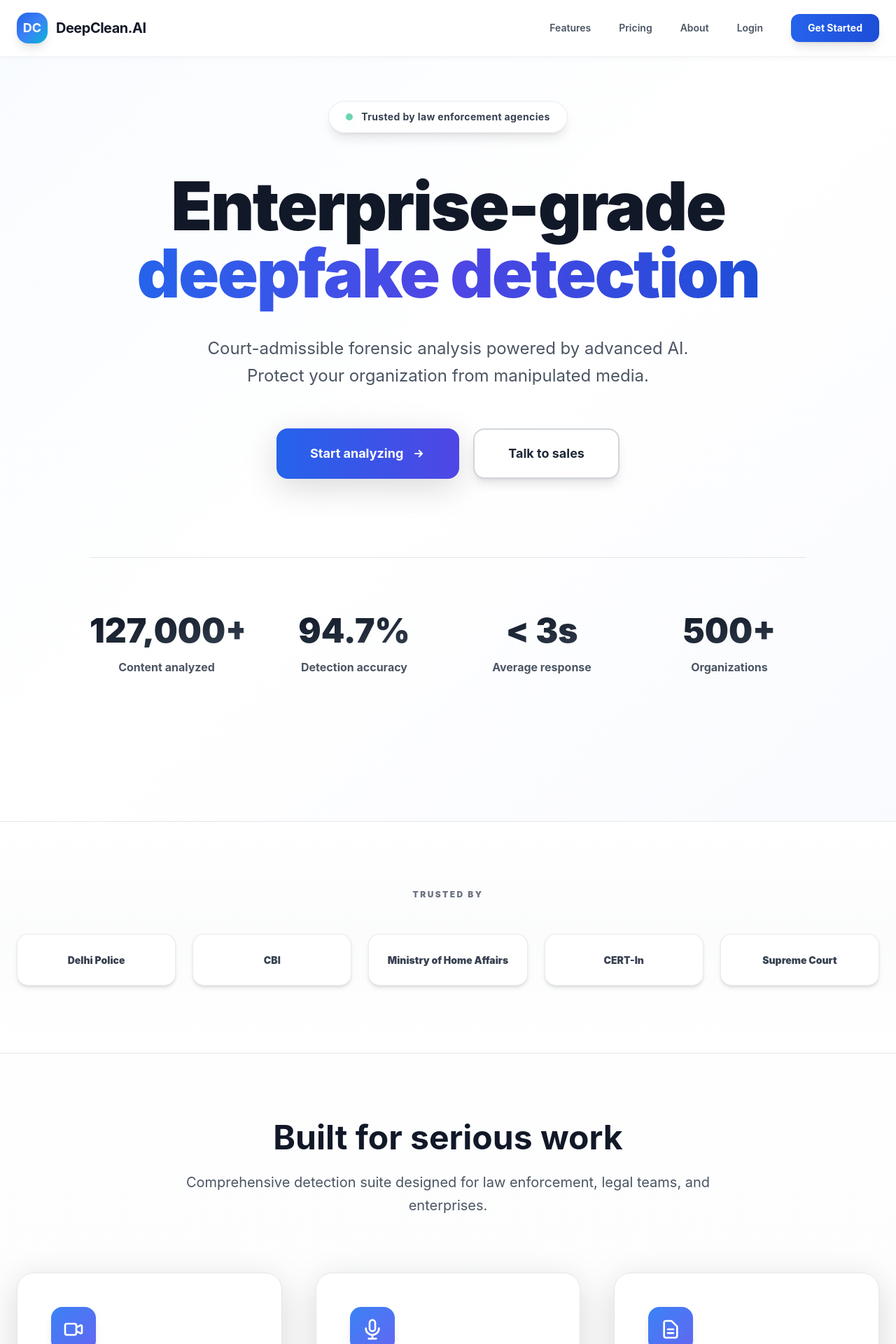
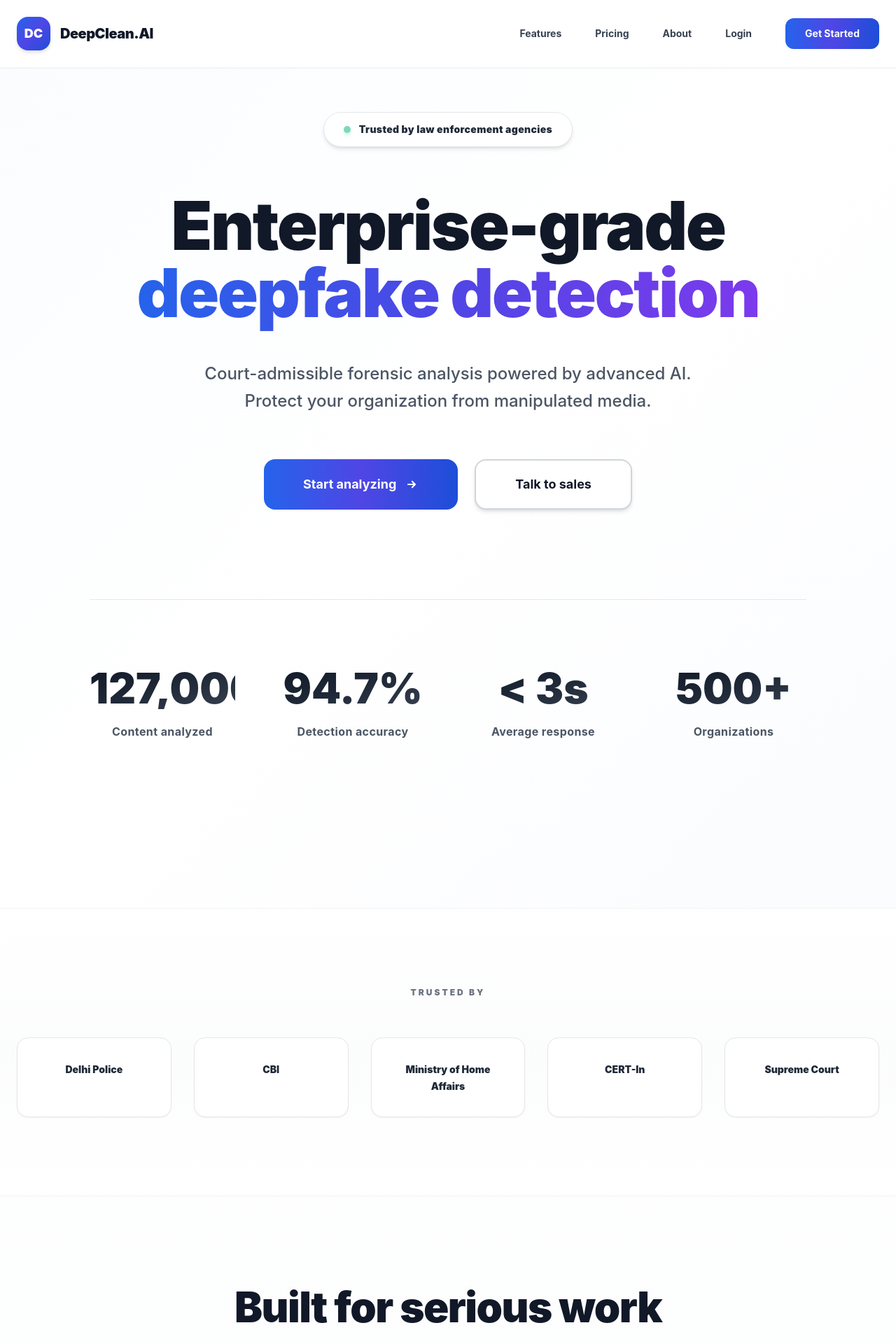
Before and after one commit to sumansingh20/DeepClean.Ai, a Next.js app in the folder frontend/: page / in a window 1280 px wide. Shown: the top 1920 px of the page at 70% size. Built offline with nearby package versions, Linux system fonts and the light colour scheme.

Commit message:
Enhanced light design across all pages - refined navigation, better spacing, sophisticated gradients, and premium UI elements

```diff
--- a/frontend/app/page.tsx
+++ b/frontend/app/page.tsx
@@ -6,22 +6,22 @@
   return (
     <div className="min-h-screen bg-gradient-to-b from-white to-gray-50">
       {/* Navigation */}
-      <nav className="fixed top-0 left-0 right-0 z-50 bg-white/90 backdrop-blur-xl border-b border-gray-200/50 shadow-soft">
+      <nav className="fixed top-0 left-0 right-0 z-50 bg-white/95 backdrop-blur-2xl border-b border-gray-100 shadow-sm">
         <div className="max-w-7xl mx-auto px-6">
-          <div className="flex justify-between items-center h-20">
-            <Link href="/" className="flex items-center gap-3 group">
-              <div className="w-11 h-11 bg-gradient-to-br from-blue-600 via-blue-500 to-cyan-500 rounded-2xl flex items-center justify-center shadow-lg group-hover:shadow-xl transition-all group-hover:scale-105">
-                <span className="text-white font-bold text-lg">DC</span>
+          <div className="flex justify-between items-center h-24">
+            <Link href="/" className="flex items-center gap-3.5 group">
+              <div className="w-12 h-12 bg-gradient-to-br from-blue-600 via-indigo-600 to-blue-700 rounded-2xl flex items-center justify-center shadow-md group-hover:shadow-lg transition-all duration-300 group-hover:scale-105">
+                <span className="text-white font-black text-lg">DC</span>
               </div>
-              <span className="font-bold text-gray-900 text-xl tracking-tight">DeepClean.AI</span>
+              <span className="font-black text-gray-900 text-xl tracking-tight">DeepClean.AI</span>
             </Link>
 
-            <div className="hidden md:flex items-center gap-10">
-              <Link href="/features" className="text-sm font-semibold text-gray-600 hover:text-blue-600 transition-colors">Features</Link>
-              <Link href="/pricing" className="text-sm font-semibold text-gray-600 hover:text-blue-600 transition-colors">Pricing</Link>
-              <Link href="/about" className="text-sm font-semibold text-gray-600 hover:text-blue-600 transition-colors">About</Link>
-              <Link href="/login" className="text-sm font-semibold text-gray-600 hover:text-blue-600 transition-colors">Login</Link>
-              <Link href="/register" className="px-6 py-2.5 bg-gradient-to-r from-blue-600 to-blue-700 text-white text-sm font-bold rounded-xl hover:from-blue-700 hover:to-blue-800 transition-all shadow-lg hover:shadow-xl hover:-translate-y-0.5">
+            <div className="hidden md:flex items-center gap-12">
+              <Link href="/features" className="text-sm font-bold text-gray-700 hover:text-blue-600 transition-colors duration-200">Features</Link>
+              <Link href="/pricing" className="text-sm font-bold text-gray-700 hover:text-blue-600 transition-colors duration-200">Pricing</Link>
+              <Link href="/about" className="text-sm font-bold text-gray-700 hover:text-blue-600 transition-colors duration-200">About</Link>
+              <Link href="/login" className="text-sm font-bold text-gray-700 hover:text-blue-600 transition-colors duration-200">Login</Link>
+              <Link href="/register" className="px-7 py-3 bg-gradient-to-r from-blue-600 via-indigo-600 to-blue-700 text-white text-sm font-bold rounded-xl hover:shadow-lg transition-all duration-300 hover:-translate-y-0.5">
                 Get Started
               </Link>
             </div>
@@ -30,48 +30,48 @@
       </nav>
 
       {/* Hero Section */}
-      <section className="relative pt-36 pb-28 px-6 bg-gradient-to-br from-blue-50/40 via-white to-indigo-50/30">
+      <section className="relative pt-40 pb-32 px-6 bg-gradient-to-br from-blue-50/30 via-white via-50% to-indigo-50/20">
         <div className="max-w-7xl mx-auto">
           {/* Trust Badge */}
-          <div className="flex justify-center mb-14">
-            <div className="inline-flex items-center gap-3 px-6 py-3 bg-white/80 rounded-full border border-gray-200/80 shadow-lg hover:shadow-xl transition-all backdrop-blur-sm">
-              <div className="w-2.5 h-2.5 bg-emerald-500 rounded-full animate-pulse shadow-lg shadow-emerald-500/50"></div>
-              <span className="text-sm font-bold text-gray-700 tracking-wide">Trusted by law enforcement agencies</span>
+          <div className="flex justify-center mb-16">
+            <div className="inline-flex items-center gap-3 px-7 py-3.5 bg-white rounded-full border border-gray-200 shadow-md hover:shadow-lg transition-all duration-300 backdrop-blur-sm">
+              <div className="w-2.5 h-2.5 bg-emerald-500 rounded-full animate-pulse shadow-md shadow-emerald-500/40"></div>
+              <span className="text-sm font-black text-gray-800 tracking-wide">Trusted by law enforcement agencies</span>
             </div>
           </div>
 
           {/* Main Headline */}
-          <div className="text-center max-w-5xl mx-auto mb-24">
-            <h1 className="text-7xl md:text-8xl font-black text-gray-900 mb-10 tracking-tight leading-[1.05]">
+          <div className="text-center max-w-5xl mx-auto mb-28">
+            <h1 className="text-7xl md:text-8xl font-black text-gray-900 mb-12 tracking-tight leading-[1.02] antialiased">
               Enterprise-grade<br/>
-              <span className="bg-gradient-to-r from-blue-600 via-indigo-600 to-blue-700 bg-clip-text text-transparent">deepfake detection</span>
+              <span className="bg-gradient-to-r from-blue-600 via-indigo-600 to-violet-600 bg-clip-text text-transparent">deepfake detection</span>
             </h1>
 
-            <p className="text-2xl text-gray-600 max-w-3xl mx-auto mb-14 leading-relaxed">
+            <p className="text-2xl text-gray-600 max-w-3xl mx-auto mb-16 leading-relaxed font-medium">
               Court-admissible forensic analysis powered by advanced AI.<br/>Protect your organization from manipulated media.
             </p>
 
             {/* CTA Buttons */}
-            <div className="flex flex-col sm:flex-row gap-5 justify-center mb-28">
+            <div className="flex flex-col sm:flex-row gap-6 justify-center mb-32">
               <Link
                 href="/analysis"
-                className="group px-12 py-5 bg-gradient-to-r from-blue-600 to-indigo-600 text-white text-lg font-bold rounded-2xl hover:from-blue-700 hover:to-indigo-700 transition-all shadow-xl hover:shadow-2xl hover:-translate-y-1 inline-flex items-center justify-center gap-3"
+                className="group px-14 py-5 bg-gradient-to-r from-blue-600 via-indigo-600 to-blue-700 text-white text-lg font-bold rounded-2xl hover:shadow-2xl transition-all duration-300 hover:-translate-y-1 inline-flex items-center justify-center gap-3"
               >
                 Start analyzing
-                <svg className="w-5 h-5 group-hover:translate-x-1 transition-transform" fill="none" stroke="currentColor" viewBox="0 0 24 24">
+                <svg className="w-5 h-5 group-hover:translate-x-1 transition-transform duration-200" fill="none" stroke="currentColor" viewBox="0 0 24 24">
                   <path strokeLinecap="round" strokeLinejoin="round" strokeWidth={2.5} d="M13 7l5 5m0 0l-5 5m5-5H6" />
                 </svg>
               </Link>
               <Link
                 href="/contact"
-                className="px-12 py-5 bg-white text-gray-800 text-lg font-bold rounded-2xl hover:bg-gray-50 transition-all border-2 border-gray-300 shadow-lg hover:shadow-xl hover:-translate-y-1"
+                className="px-14 py-5 bg-white text-gray-900 text-lg font-bold rounded-2xl hover:bg-gray-50 transition-all duration-300 border-2 border-gray-300 hover:border-gray-400 shadow-md hover:shadow-lg hover:-translate-y-1"
               >
                 Talk to sales
               </Link>
             </div>
 
             {/* Stats */}
-            <div className="grid grid-cols-2 lg:grid-cols-4 gap-12 pt-20 border-t border-gray-200">
+            <div className="grid grid-cols-2 lg:grid-cols-4 gap-16 pt-24 border-t border-gray-200">
               {[
                 { value: "127,000+", label: "Content analyzed" },
                 { value: "94.7%", label: "Detection accuracy" },
@@ -79,8 +79,8 @@
                 { value: "500+", label: "Organizations" }
               ].map((stat, i) => (
                 <div key={i} className="text-center group cursor-default">
-                  <div className="text-5xl font-black bg-gradient-to-br from-gray-900 via-gray-800 to-gray-700 bg-clip-text text-transparent mb-4 group-hover:scale-110 transition-transform duration-300">{stat.value}</div>
-                  <div className="text-base font-bold text-gray-600">{stat.label}</div>
+                  <div className="text-6xl font-black bg-gradient-to-br from-gray-900 via-gray-800 to-gray-700 bg-clip-text text-transparent mb-5 group-hover:scale-105 transition-transform duration-300">{stat.value}</div>
+                  <div className="text-base font-bold text-gray-600 tracking-wide">{stat.label}</div>
                 </div>
               ))}
             </div>
@@ -89,13 +89,13 @@
       </section>
 
       {/* Social Proof */}
-      <section className="py-24 bg-gradient-to-b from-white via-gray-50/50 to-white border-y border-gray-200">
+      <section className="py-28 bg-gradient-to-b from-white via-gray-50/40 to-white border-y border-gray-100">
         <div className="max-w-7xl mx-auto px-6">
-          <p className="text-center text-xs font-black text-gray-500 mb-12 tracking-[0.2em]">TRUSTED BY</p>
-          <div className="grid grid-cols-2 md:grid-cols-5 gap-6">
+          <p className="text-center text-xs font-black text-gray-500 mb-14 tracking-[0.25em]">TRUSTED BY</p>
+          <div className="grid grid-cols-2 md:grid-cols-5 gap-8">
             {['Delhi Police', 'CBI', 'Ministry of Home Affairs', 'CERT-In', 'Supreme Court'].map((org) => (
-              <div key={org} className="text-center p-6 bg-white rounded-2xl border border-gray-200/80 shadow-md hover:shadow-xl transition-all hover:-translate-y-1 group">
-                <span className="text-sm font-black text-gray-700 group-hover:text-blue-600 transition-colors">{org}</span>
+              <div key={org} className="text-center py-8 px-6 bg-white rounded-2xl border border-gray-200 shadow-sm hover:shadow-md transition-all duration-300 hover:-translate-y-1 group">
+                <span className="text-sm font-black text-gray-800 group-hover:text-blue-600 transition-colors duration-200">{org}</span>
               </div>
             ))}
           </div>
@@ -103,16 +103,16 @@
       </section>
 
       {/* Features Overview */}
-      <section className="py-24 px-6">
+      <section className="py-32 px-6">
         <div className="max-w-7xl mx-auto">
-          <div className="text-center max-w-3xl mx-auto mb-20">
-            <h2 className="text-5xl font-bold text-gray-900 mb-6">Built for serious work</h2>
-            <p className="text-xl text-gray-600 leading-relaxed">
+          <div className="text-center max-w-3xl mx-auto mb-24">
+            <h2 className="text-6xl font-black text-gray-900 mb-8 tracking-tight">Built for serious work</h2>
+            <p className="text-xl text-gray-600 leading-relaxed font-medium">
               Comprehensive detection suite designed for law enforcement, legal teams, and enterprises.
             </p>
           </div>
 
-          <div className="grid md:grid-cols-3 gap-12">
+          <div className="grid md:grid-cols-3 gap-10">
             {[
               {
                 title: "Video & Image Analysis",
@@ -133,18 +133,18 @@
                 icon: "M9 12h6m-6 4h6m2 5H7a2 2 0 01-2-2V5a2 2 0 012-2h5.586a1 1 0 01.707.293l5.414 5.414a1 1 0 01.293.707V19a2 2 0 01-2 2z"
               }
             ].map((feature, i) => (
-              <div key={i} className="group relative p-12 bg-white rounded-3xl border border-gray-200 hover:border-blue-400 transition-all shadow-xl hover:shadow-2xl hover:-translate-y-2 duration-300">
-                <div className="w-16 h-16 bg-gradient-to-br from-blue-500 to-indigo-500 rounded-2xl flex items-center justify-center mb-8 group-hover:scale-110 transition-transform shadow-lg">
-                  <svg className="w-8 h-8 text-white" fill="none" stroke="currentColor" viewBox="0 0 24 24">
+              <div key={i} className="group relative p-12 bg-white rounded-3xl border border-gray-200 hover:border-blue-300 transition-all duration-300 shadow-lg hover:shadow-xl hover:-translate-y-2">
+                <div className="w-20 h-20 bg-gradient-to-br from-blue-600 via-indigo-600 to-violet-600 rounded-2xl flex items-center justify-center mb-10 group-hover:scale-105 transition-transform duration-300 shadow-md">
+                  <svg className="w-10 h-10 text-white" fill="none" stroke="currentColor" viewBox="0 0 24 24">
                     <path strokeLinecap="round" strokeLinejoin="round" strokeWidth={2} d={feature.icon} />
                   </svg>
                 </div>
-                <h3 className="text-2xl font-black text-gray-900 mb-5">{feature.title}</h3>
-                <p className="text-gray-600 mb-10 leading-relaxed">{feature.description}</p>
+                <h3 className="text-3xl font-black text-gray-900 mb-6">{feature.title}</h3>
+                <p className="text-gray-600 mb-10 leading-relaxed text-base">{feature.description}</p>
                 <ul className="space-y-4">
                   {feature.features.map((item, j) => (
                     <li key={j} className="flex items-center gap-3 text-sm font-bold text-gray-700">
-                      <div className="w-2 h-2 rounded-full bg-gradient-to-r from-blue-600 to-indigo-600 shadow-sm"></div>
+                      <div className="w-2 h-2 rounded-full bg-gradient-to-r from-blue-600 to-indigo-600"></div>
                       {item}
                     </li>
                   ))}
```
Also changed, not shown: frontend/app/about/page.tsx (+7 -7 lines), frontend/app/contact/page.tsx (+7 -7 lines), frontend/app/features/page.tsx (+20 -21 lines), frontend/app/pricing/page.tsx (+25 -25 lines), frontend/app/register/page.tsx (+12 -12 lines).
